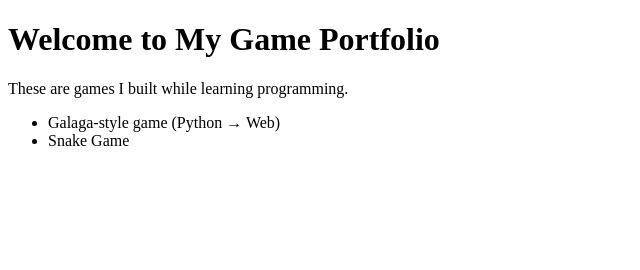
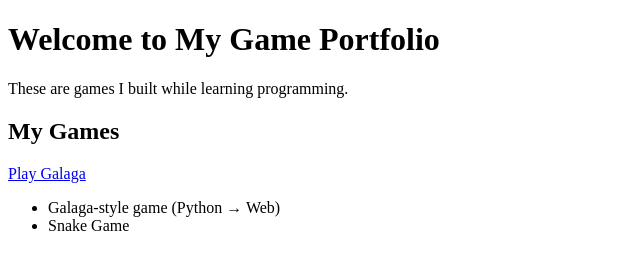
Before and after one commit to PixieDust11/PixieDust11.github.io, a plain HTML site: page index.html in a window 1280 px wide. Shown: the whole page, without its empty margins (0-640 px from the left). Drawn offline with Linux system fonts and the light colour scheme.

Commit message:
Add section for games and link to Galaga

```diff
--- a/index.html
+++ b/index.html
@@ -6,7 +6,9 @@
 <body>
   <h1>Welcome to My Game Portfolio</h1>
   <p>These are games I built while learning programming.</p>
+<h2>My Games</h2>
 
+<a href="galaga.html">Play Galaga</a>
   <ul>
     <li>Galaga-style game (Python → Web)</li>
     <li>Snake Game</li>
```
